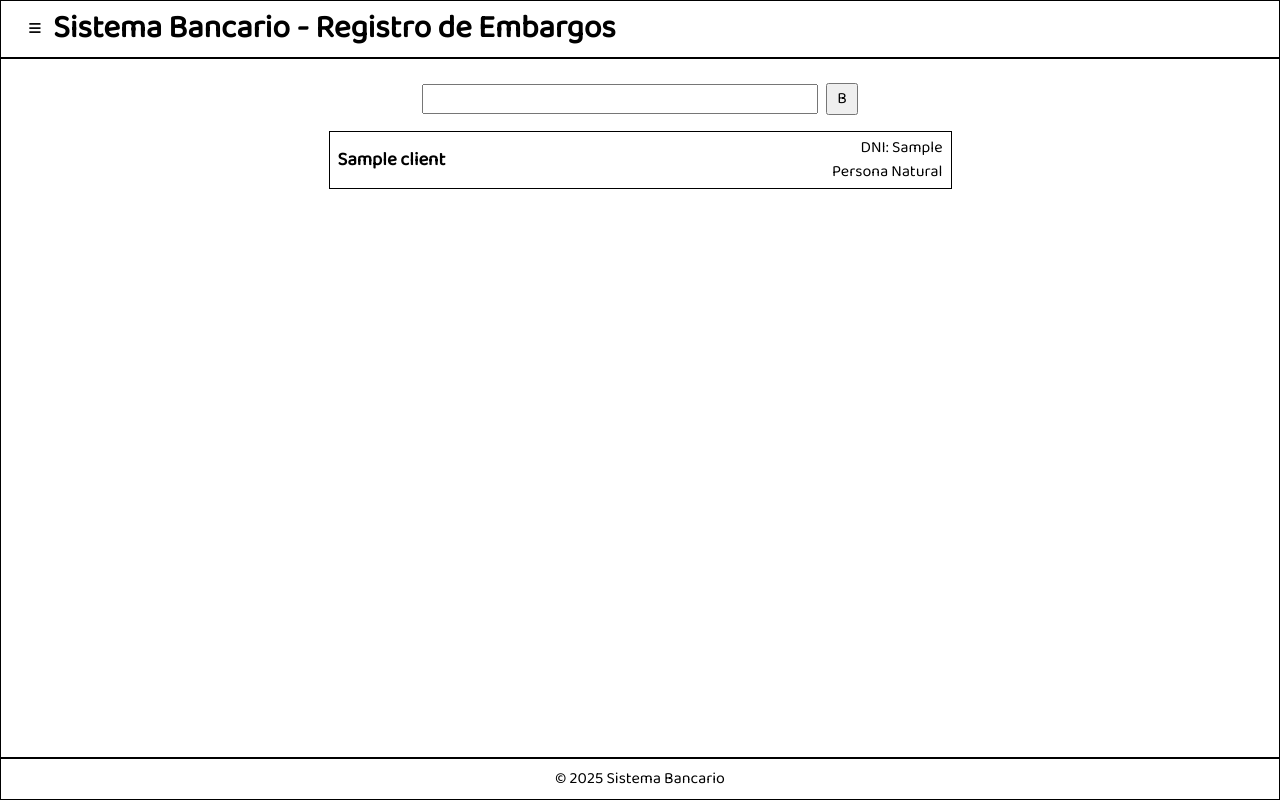
After one commit to MateoTVara/banking-sys, a Django app: page /judicial_holds/register/ in a window 1280 px wide. The commit adds this page. Run offline with Django 5.2, Linux system fonts and the light colour scheme; a user stored in the database is signed in; tables that the repository leaves empty hold one stand-in row (values such as "Sample post").

Commit message:
feat: implementa vista y UI para registro de embargos judiciales
- Añade vista judicial_hold_register y ruta correspondiente
- Refactoriza template register.html para mostrar clientes y cuentas en formato de tarjetas (cards)
- Implementa búsqueda de clientes y despliegue de cuentas asociadas con JS modular
- Añade estilos específicos para la página de registro de embargos
- Integra inicialización JS en DomManager y JudicialHoldManager

```diff
--- a/bankingsys/templates/bankingsys/index.html
+++ b/bankingsys/templates/bankingsys/index.html
@@ -28,6 +28,7 @@
     <ul>
       <li><a href="{% url 'bankingsys:index' %}">Home</a></li>
       <li><a href="{% url 'bankingsys:client_register' %}">Registrar Cliente</a></li>
+      <li><a href="{% url 'bankingsys:judicial_hold_register' %}">Registrar Embargo</a></li>
       <li>
         <p>Listas</p>
         <ul class="nav-item">
--- /dev/null
+++ b/bankingsys/templates/bankingsys/judicial_hold/register.html
@@ -0,0 +1,78 @@
+{% extends 'bankingsys/index.html' %}
+{% load static %}
+
+{% block styles %}
+  <link rel="stylesheet" href="{% static 'css/judicial_hold/register.css' %}?v=1">
+{% endblock %}
+
+{% block header %}
+  <h1>Sistema Bancario - Registro de Embargos</h1>
+{% endblock %}
+
+{% block content %}
+  <section id="judicial-hold-register-section">
+    <div>
+      <input type="text">
+      <button>B</button>
+    </div>
+    {% comment %} <ul>
+      {% for client in clients %}
+        <li>
+          <p class="client-info">
+            {{ client.name }}
+            ({% if client.dni %}
+              DNI: {{ client.dni }}
+            {% elif client.ruc %}
+              RUC: {{ client.ruc }}
+            {% endif %})
+          </p>
+          <ul class="account-list">
+            {% for account in client.account_set.all %}
+              <li>Cuenta: {{ account.account_number }} - Tipo: {{ account.get_account_type_display }}</li>
+            {% empty %}
+              <li>No hay cuentas asociadas.</li>
+            {% endfor %}
+          </ul>
+        </li>
+      {% empty %}
+        <li>No hay clientes registrados.</li>
+      {% endfor %}
+    </ul> {% endcomment %}
+    <div>
+      {% for client in clients %}
+        <div class="client-card">
+          <div class="client-info">
+            <h3>{{ client.name }}</h3>
+            <div>
+              {% if client.dni %}
+                <p>DNI: {{ client.dni }}</p>
+              {% elif client.ruc %}
+                <p>RUC: {{ client.ruc }}</p>
+              {% endif %}
+
+              <p>{{ client.get_client_type_display }}</p>
+            </div>
+          </div>
+          <div class="account-list">
+            {% for account in client.account_set.all %}
+              <div>
+                <div>
+                  <p>{{ account.account_number }}</p>
+                  <p>{{ account.get_account_type_display }}</p>
+                </div>
+                <div>
+                  <p>{{ account.balance }}</p>
+                  <p>{{ account.currency }}</p>
+                </div>
+              </div>
+            {% empty %}
+              <div>No hay cuentas asociadas.</div>
+            {% endfor %}
+          </div>
+        </div>
+      {% empty %}
+        <div>No hay clientes registrados.</div>
+      {% endfor %}
+    </div>
+  </section>
+{% endblock %}
--- a/bankingsys/urls.py
+++ b/bankingsys/urls.py
@@ -13,6 +13,7 @@ urlpatterns = [
     path('clients/register/', views.client_register, name='client_register'),
     path('accounts/', views.account_list, name='accounts'),
     path('judicial_holds/', views.judicial_hold_list, name='judicial_holds'),
+    path('judicial_holds/register/', views.judicial_hold_register, name='judicial_hold_register'),
     path('account_movements/', views.account_movement_list, name='account_movements'),
 
     path('api/fetch_identifier/', views.fetch_identifier_data, name='fetch_identifier'),
--- a/bankingsys/views/__init__.py
+++ b/bankingsys/views/__init__.py
@@ -3,6 +3,6 @@ from .general import index
 from .test import test_list
 from .user import user_list
 from .client import *
-from .account import account_list
-from .judicial_hold import judicial_hold_list
+from .account import *
+from .judicial_hold import *
 from .account_movement import account_movement_list
--- a/bankingsys/views/judicial_hold.py
+++ b/bankingsys/views/judicial_hold.py
@@ -1,5 +1,5 @@
 from django.shortcuts import render
-from ..models import JudicialHold
+from ..models import JudicialHold, Client, Account
 
 
 def judicial_hold_list(request):
@@ -8,3 +8,11 @@ def judicial_hold_list(request):
         'judicial_holds': judicial_holds
     }
     return render(request, 'bankingsys/judicial_hold/judicial_holds.html', context)
+
+
+def judicial_hold_register(request):
+    clients = Client.objects.all()
+    context = {
+        'clients': clients
+    }
+    return render(request, 'bankingsys/judicial_hold/register.html', context)
--- /dev/null
+++ b/static/css/judicial_hold/register.css
@@ -0,0 +1,92 @@
+main.judicial-hold-register-body {
+  display: flex;
+  flex-direction: column;
+  align-items: start;
+  justify-content: start;
+}
+
+#judicial-hold-register-section {
+  --inline-padding: 32px;
+  --block-padding: 16px;
+  width: calc(50% + var(--inline-padding) * 2);
+  height: fit-content;
+  margin-inline: auto;
+  padding: var(--block-padding) var(--inline-padding);
+
+  display: flex;
+  flex-direction: column;
+  align-items: stretch;
+  gap: 16px;
+}
+
+#judicial-hold-register-section > div:first-child {
+  margin-inline: 15%;
+
+  display: flex;
+  align-items: center;
+  gap: 8px;
+}
+
+#judicial-hold-register-section > div:last-child > div {
+  margin-bottom: 2px;
+}
+
+#judicial-hold-register-section > div:last-child > div > .client-info {
+  padding: 4px 8px;
+  border: 1px solid black;
+  cursor: pointer;
+  transition: background-color 0.1s;
+
+  display: flex;
+  flex-direction: row;
+  justify-content: space-between;
+  align-items: center;
+}
+
+#judicial-hold-register-section > div:last-child > div > .client-info:hover {
+  background-color: #e0e0e0;
+}
+
+.client-info > div:last-child > p{
+  text-align: end;
+}
+
+#judicial-hold-register-section > div:first-child > input {
+  flex: 1;
+}
+
+#judicial-hold-register-section > div:first-child > button {
+  width: 32px;
+  height: 32px;
+}
+
+#judicial-hold-register-section .account-list{
+  display: none;
+}
+
+#judicial-hold-register-section .account-list.active {
+  display: flex;
+  flex-direction: column;
+  align-items: stretch;
+
+  background-color: #e0e0e0;
+}
+
+#judicial-hold-register-section .account-list > div {
+  padding: 4px 8px;
+  border-inline: 1px solid black;
+  border-bottom: 1px solid black;
+  cursor: pointer;
+
+  display: flex;
+  flex-direction: row;
+  justify-content: space-between;
+}
+
+#judicial-hold-register-section .account-list > div:hover {
+    background-color: #d0d0d0;
+}
+
+.account-list > div > div:last-child > p{
+  text-align: end;
+}
--- a/static/js/managers/DomManager.js
+++ b/static/js/managers/DomManager.js
@@ -1,4 +1,5 @@
 import { ClientManager } from "./doms/clients/index.js";
+import { JudicialHoldManager } from "./doms/judicial_holds/index.js";
 
 export class DomManager {
   constructor() {}
@@ -61,6 +62,8 @@ export class DomManager {
     window.addEventListener('DOMContentLoaded', () => {
       if (window.location.pathname === '/clients/register/') {
         ClientManager.initRegisterMngr();
+      } else if (window.location.pathname === '/judicial_holds/register/') {
+        JudicialHoldManager.initRegisterMngr();
       }
     });
   }
--- /dev/null
+++ b/static/js/managers/doms/judicial_holds/index.js
@@ -0,0 +1,9 @@
+import { JudicialHoldRegisterManager } from "./register.js";
+
+export class JudicialHoldManager {
+  constructor() {}
+
+  static initRegisterMngr() {
+    JudicialHoldRegisterManager.initOnDomLoad();
+  }
+}
--- /dev/null
+++ b/static/js/managers/doms/judicial_holds/register.js
@@ -0,0 +1,43 @@
+import { DomManager } from "../../index.js";
+
+export class JudicialHoldRegisterManager {
+  constructor() {}
+
+  static #setupDomElements() {
+    return DomManager.selectDomElements({
+      section: '#judicial-hold-register-section',
+      inputSearch: 'input',
+    });
+  }
+
+  static #initFormListeners(elements) {
+    elements.section.addEventListener('click', (e) => {
+      const clientInfo = e.target.closest('.client-info');
+      if (clientInfo && elements.section.contains(clientInfo)) {
+        const card = clientInfo.parentElement;
+        const accountList = card.querySelector('.account-list');
+        if (accountList) {
+          accountList.classList.toggle('active');
+        }
+      }
+    });
+  }
+
+  static #initInputSearchListeners(elements) {
+    elements.inputSearch.addEventListener('input', (e) => {
+      elements.section.querySelectorAll('.client-info').forEach(clientInfo => {
+        const clientName = clientInfo.textContent.toLowerCase();
+        const searchTerm = e.target.value.toLowerCase();
+        clientInfo.parentElement.style.display = clientName.includes(searchTerm) ? '' : 'none';
+      });
+    });
+  }
+
+  static initOnDomLoad(){
+    document.querySelector('main').classList.add('judicial-hold-register-body');
+    const elements = this.#setupDomElements();
+    this.#initFormListeners(elements);
+    this.#initInputSearchListeners(elements);
+  }
+
+}
```
